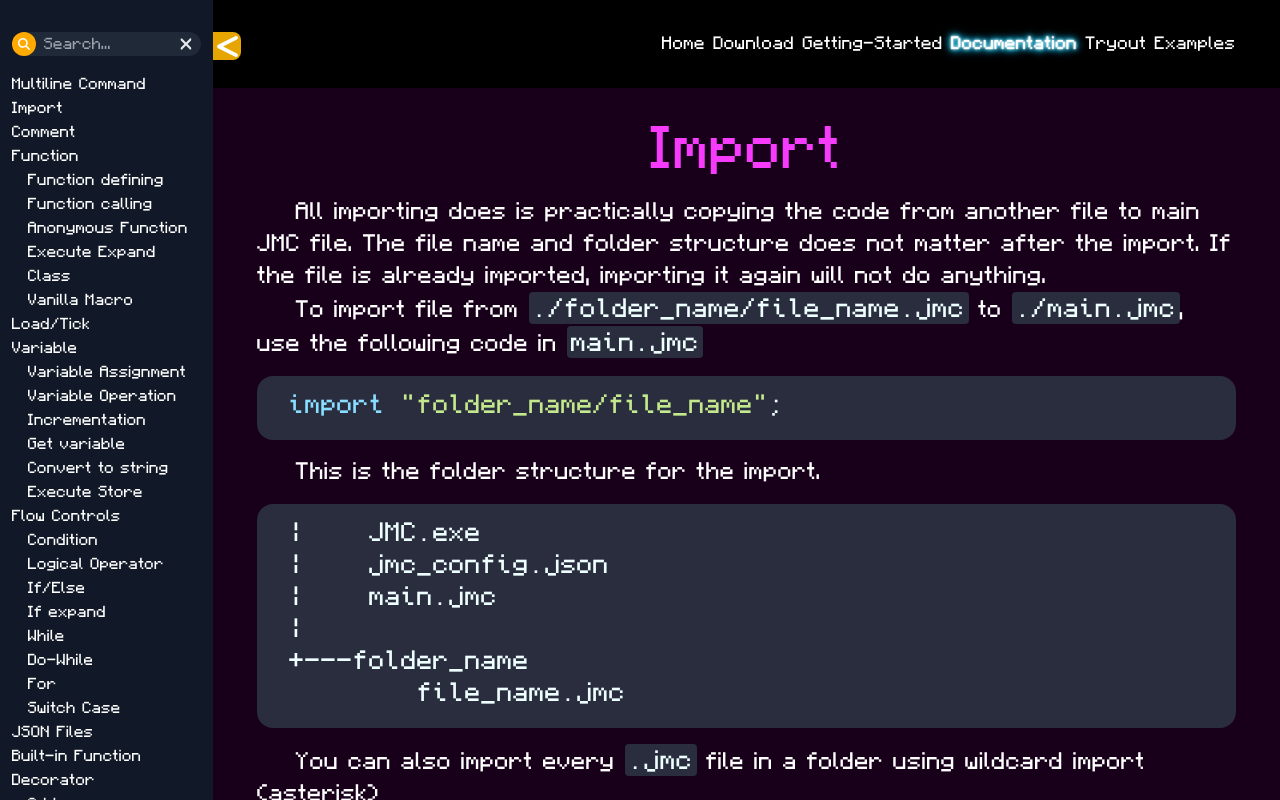
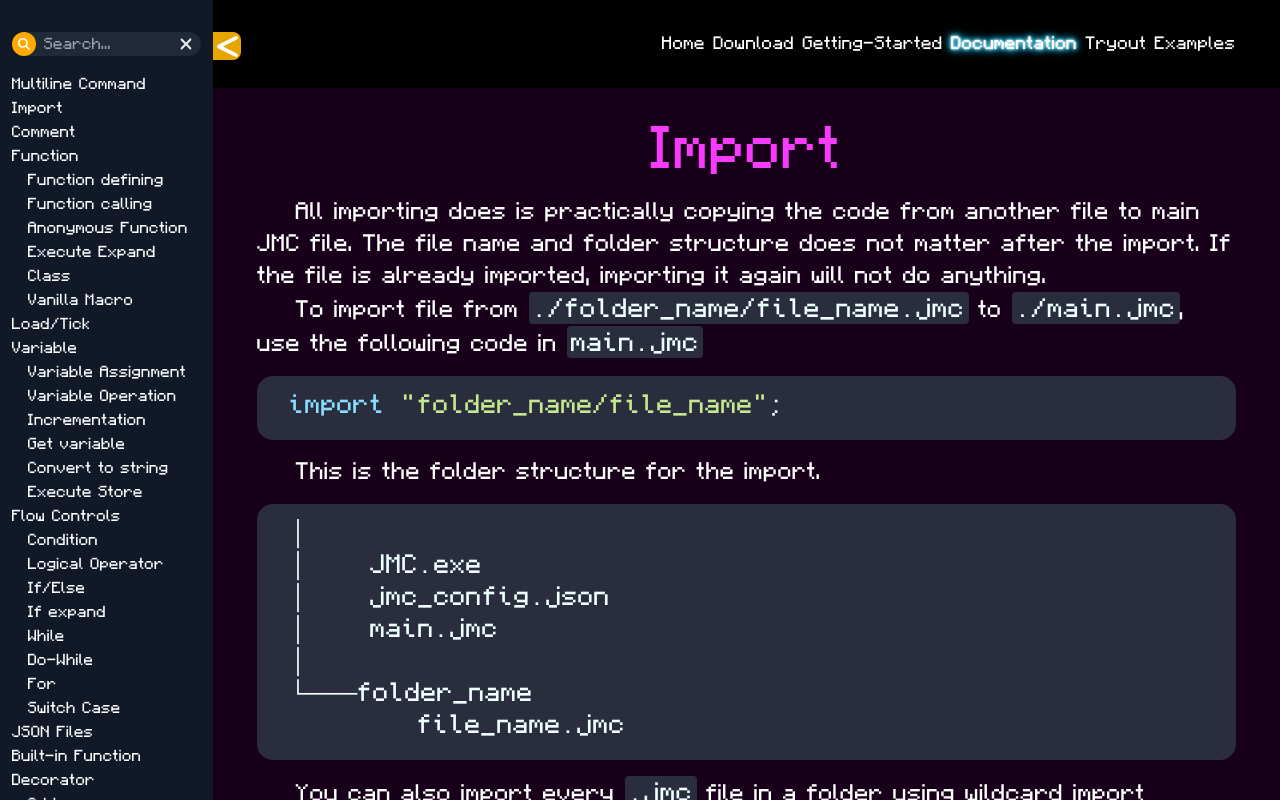
Before and after one commit to WingedSeal/jmc, a React (Create React App) app: page /documentation/import in a window 1280 px wide. Shown: the top 800 px of the page. Built offline with nearby package versions, Linux system fonts and the light colour scheme.

Commit message:
feat: improve import page

```diff
--- a/src/pages/Import/Import.tsx
+++ b/src/pages/Import/Import.tsx
@@ -35,17 +35,19 @@ const Import = () => {
                     This is the folder structure for the import.
                 </p>
                 <CodeBlock>
-                    ¦<Tab />
+                    │
+                    <br />
+                    │<Tab />
                     JMC.exe
                     <br />
-                    ¦<Tab />
+                    │<Tab />
                     jmc_config.json
                     <br />
-                    ¦<Tab />
+                    │<Tab />
                     main.jmc
                     <br />
-                    ¦ <br />
-                    +---folder_name
+                    │ <br />
+                    └───folder_name
                     <br />
                     <Tab />
                     <Tab />
--- a/src/pages/TryOut/TryOut.tsx
+++ b/src/pages/TryOut/TryOut.tsx
@@ -83,7 +83,7 @@ const TryOut = () => {
         pyodide.runPython(
             `
 try:
-    BUILT = JMCTestPack(namespace=NAMESPACE, output=".").set_jmc_file(JMC_FILE).set_header_file(HEADER_FILE).built
+    BUILT = JMCTestPack(namespace=NAMESPACE, output=".").set_pack_format(-1).set_jmc_file(JMC_FILE).set_header_file(HEADER_FILE).built
 except EXCEPTIONS as error:
     BUILT = {}
     ERROR = type(error).__name__ + "\\n" + str(error)`
```
